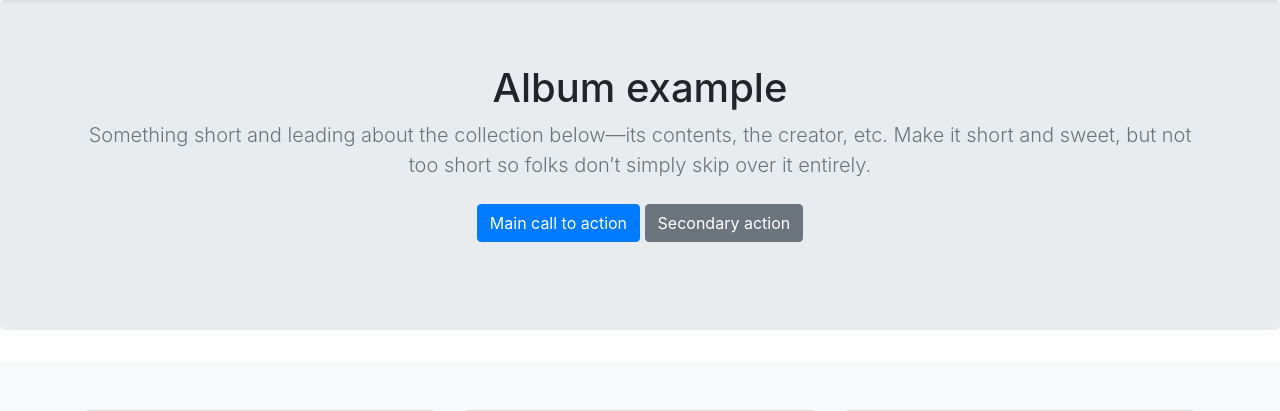
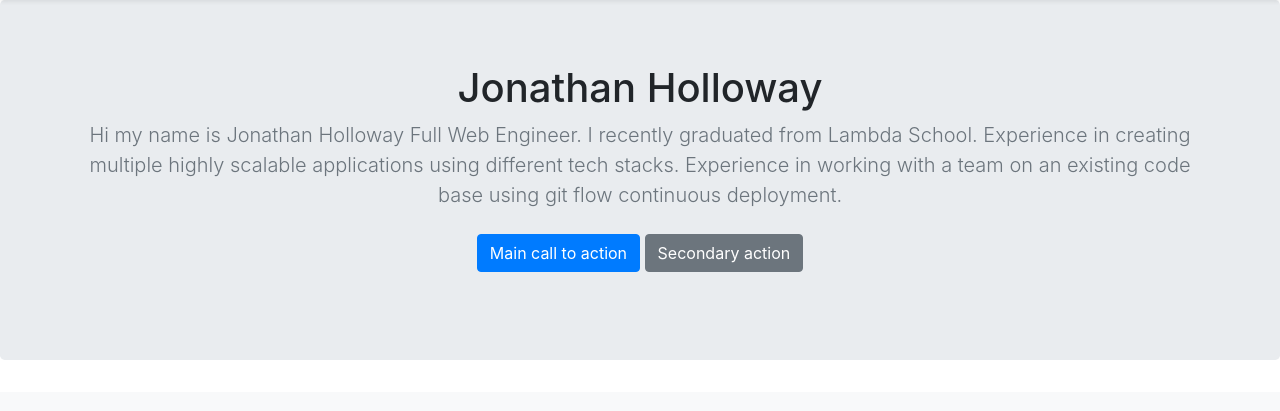
Before and after one commit to codejoncode/jonathanhollowayportfolio, a Django app: page / in a window 1280 px wide. Shown: the part 112-523 px from the top of the page. Run offline with Django 3.2, Linux system fonts and the light colour scheme; data that the repository does not hold is empty; some libraries are stand-ins or nearby versions.

Commit message:
changed up the title of the application and added a summary about myself

```diff
--- a/jobs/templates/jobs/home.html
+++ b/jobs/templates/jobs/home.html
@@ -16,7 +16,7 @@
     <meta name="description" content="">
     <meta name="author" content="Mark Otto, Jacob Thornton, and Bootstrap contributors">
     <meta name="generator" content="Jekyll v3.8.5">
-    <title>Album example · Bootstrap</title>
+    <title>Jonathan Holloway</title>
 
     <link rel="canonical" href="https://getbootstrap.com/docs/4.3/examples/album/">
 
@@ -80,8 +80,8 @@
 
   <section class="jumbotron text-center">
     <div class="container">
-      <h1 class="jumbotron-heading">Album example</h1>
-      <p class="lead text-muted">Something short and leading about the collection below—its contents, the creator, etc. Make it short and sweet, but not too short so folks don’t simply skip over it entirely.</p>
+      <h1 class="jumbotron-heading">Jonathan Holloway</h1>
+      <p class="lead text-muted">Hi my name is Jonathan Holloway Full Web Engineer. I recently graduated from Lambda School. Experience in creating multiple highly scalable applications using different tech stacks. Experience in working with a team on an existing code base using git flow continuous deployment. </p>
       <p>
         <a href="#" class="btn btn-primary my-2">Main call to action</a>
         <a href="#" class="btn btn-secondary my-2">Secondary action</a>
```
